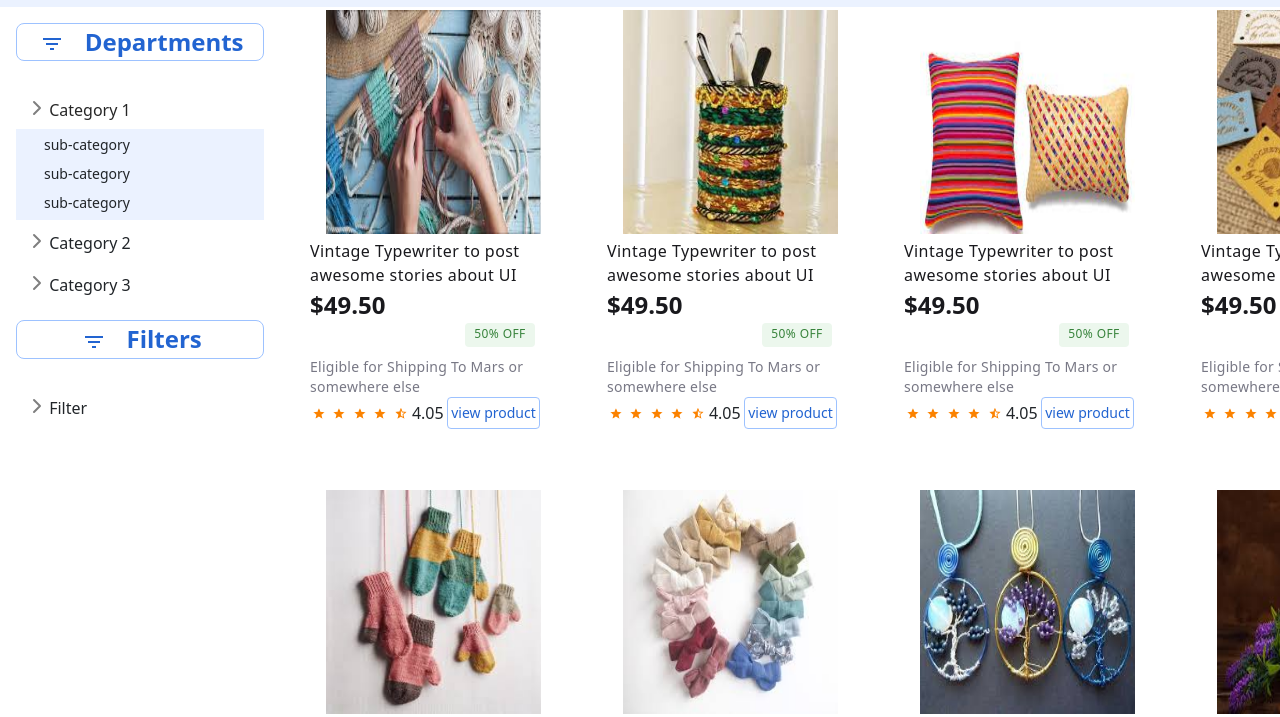
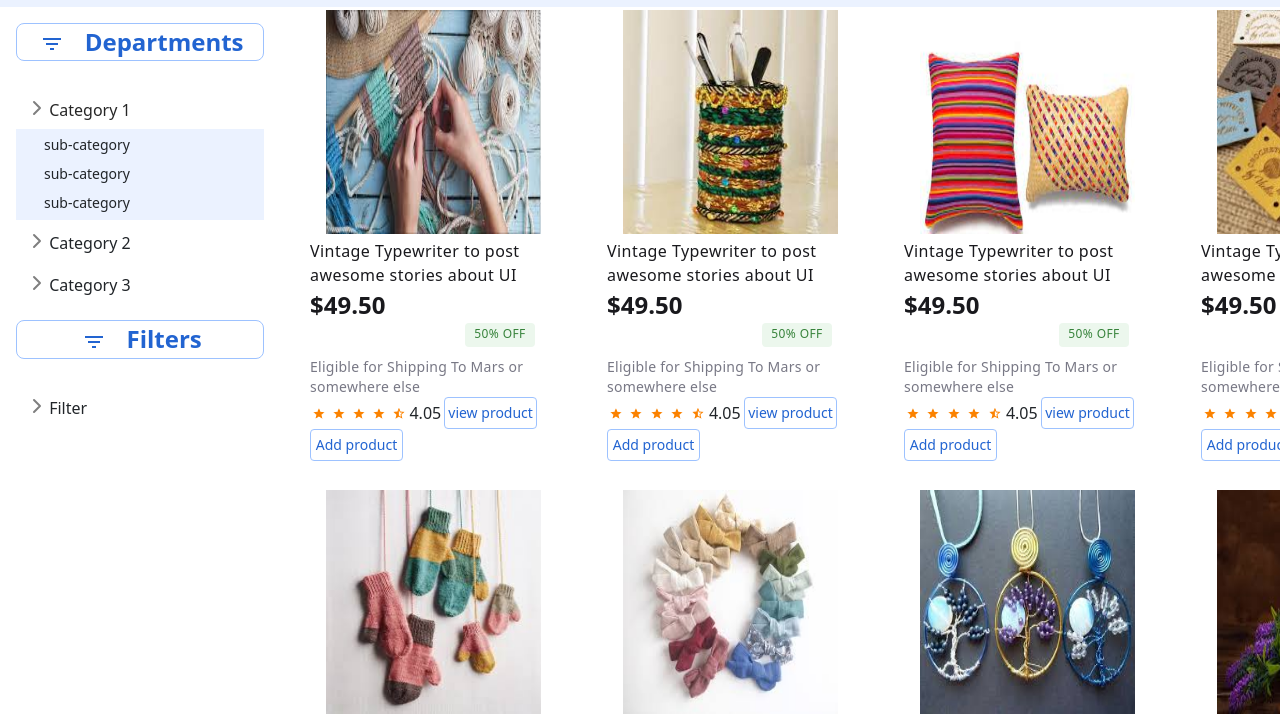
Before and after one commit to kiro312/HCI, a plain HTML site: page index-logedin.html in a window 1280 px wide. Shown: the part 83-800 px from the top of the page. Drawn offline with Linux system fonts and the light colour scheme.

Commit message:
fix add to cart

```diff
--- a/index-logedin.html
+++ b/index-logedin.html
@@ -5,6 +5,7 @@
     <link href="sidebars.css" rel="stylesheet" />
     <link href="/bootstrap/bootstrap.min.css" rel="stylesheet" />
     <script src="sidebars.js"></script>
+    <script src="scripts.js"></script>
     <script src="/bootstrap/bootstrap.bundle.min.js"></script>
   </head>
 
@@ -316,6 +317,10 @@
           <a href="item.html">
             <button class="add-to-cart">view product</button>
           </a>
+          <br />
+        </div>
+        <div>
+          <button onclick="addToCart()" class="add-to-cart">Add product</button>
         </div>
       </div>
 
@@ -340,6 +345,9 @@
             <button class="add-to-cart">view product</button>
           </a>
         </div>
+        <div>
+          <button onclick="addToCart()" class="add-to-cart">Add product</button>
+        </div>
       </div>
 
       <div class="item">
@@ -363,6 +371,9 @@
             <button class="add-to-cart">view product</button>
           </a>
         </div>
+        <div>
+          <button onclick="addToCart()" class="add-to-cart">Add product</button>
+        </div>
       </div>
       <div class="item">
         <img src="/assets/item_4.jpeg" class="item-image" />
@@ -384,6 +395,9 @@
           <a href="item.html">
             <button class="add-to-cart">view product</button>
           </a>
+        </div>
+        <div>
+          <button onclick="addToCart()" class="add-to-cart">Add product</button>
         </div>
       </div>
       <div class="item">
@@ -407,6 +421,9 @@
             <button class="add-to-cart">view product</button>
           </a>
         </div>
+        <div>
+          <button onclick="addToCart()" class="add-to-cart">Add product</button>
+        </div>
       </div>
       <div class="item">
         <img src="/assets/item_6.jpeg" class="item-image" />
@@ -428,6 +445,9 @@
           <a href="item.html">
             <button class="add-to-cart">view product</button>
           </a>
+        </div>
+        <div>
+          <button onclick="addToCart()" class="add-to-cart">Add product</button>
         </div>
       </div>
       <div class="item">
@@ -451,6 +471,9 @@
             <button class="add-to-cart">view product</button>
           </a>
         </div>
+        <div>
+          <button onclick="addToCart()" class="add-to-cart">Add product</button>
+        </div>
       </div>
       <div class="item">
         <img src="/assets/item_8.jpeg" class="item-image" />
@@ -471,6 +494,9 @@
           4.05
           <button class="add-to-cart">view product</button>
         </div>
+        <div>
+          <button onclick="addToCart()" class="add-to-cart">Add product</button>
+        </div>
       </div>
     </div>
   </body>
--- /dev/null
+++ b/scripts.js
@@ -0,0 +1,4 @@
+function addToCart() {
+  alert("Item Aded To Cart");
+  window.location.href = "cart.html";
+}
```
Also changed, not shown: index.html (+1 -1 lines).
